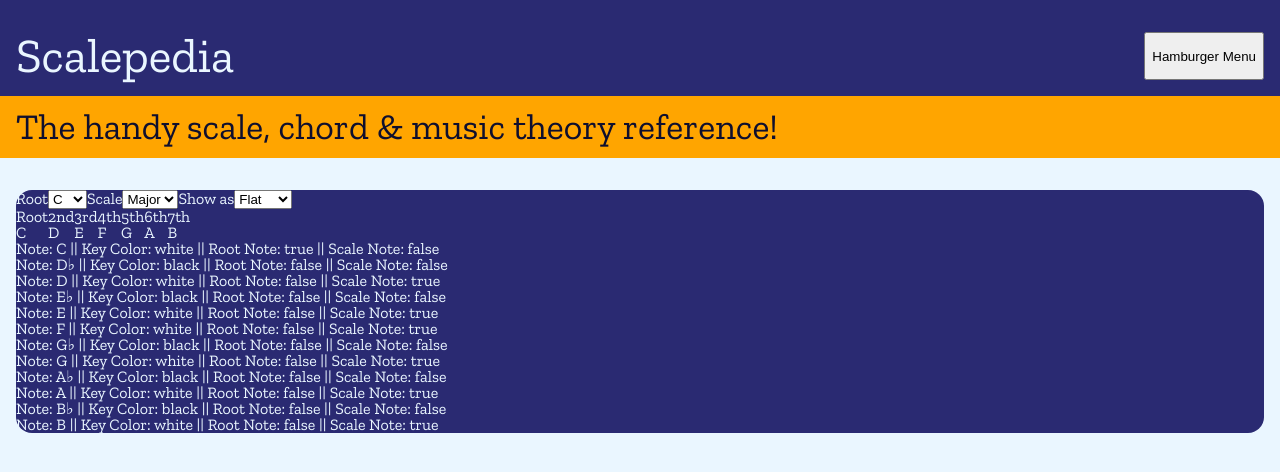
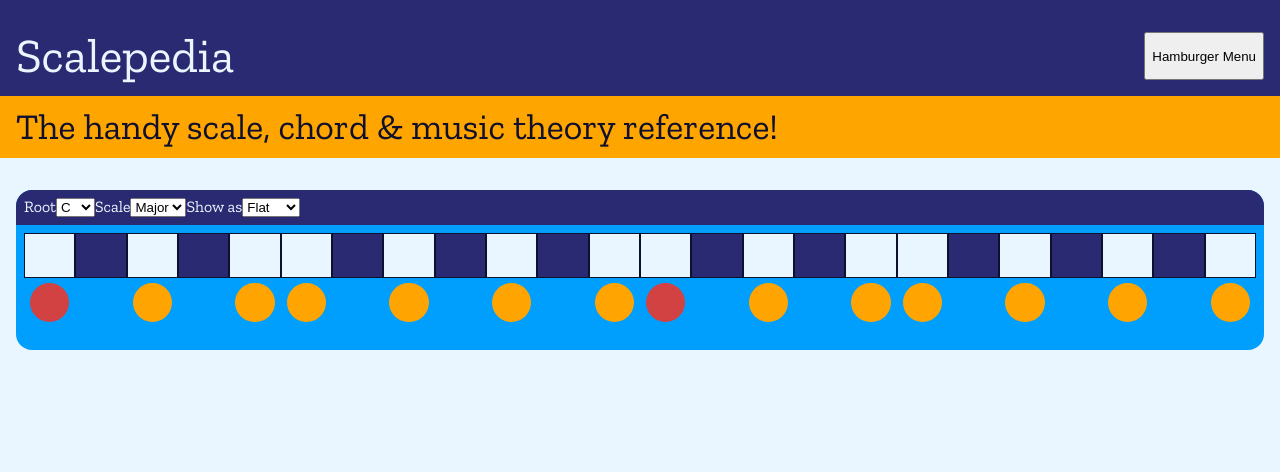
Before and after one commit to thomaswalsh92/scalepedia, a React (Create React App) app: page / in a window 1280 px wide. Shown: the top 472 px of the page. Built offline with nearby package versions, Linux system fonts and the light colour scheme.

Commit message:
implimented dynamic keyboard creation for main widget section. Some further CSS tweaks required but functionality is built

```diff
--- /dev/null
+++ b/src/App.css
@@ -0,0 +1,100 @@
+body {
+  min-height: 100vh;
+  background-color: #eaf6ff;
+}
+
+body p {
+  font-family: Zilla Slab;
+  font-size: 16px;
+  color: #0f0f2e;
+}
+
+body label {
+  font-family: Zilla Slab;
+  font-size: 16px;
+  color: #eaf6ff;
+}
+
+body table {
+  font-family: Zilla Slab;
+  font-size: 16px;
+  color: #eaf6ff;
+}
+
+.navBar {
+  background-color: #2a2a72;
+  display: -webkit-box;
+  display: -ms-flexbox;
+  display: flex;
+  -webkit-box-pack: justify;
+      -ms-flex-pack: justify;
+          justify-content: space-between;
+}
+
+.navBar p {
+  font-size: 3rem;
+  color: #eaf6ff;
+  margin-top: 2rem;
+  margin-bottom: 1rem;
+  margin-left: 1rem;
+}
+
+.navBar button {
+  margin-top: 2rem;
+  margin-right: 1rem;
+  margin-bottom: 1rem;
+}
+
+.hero {
+  background-color: orange;
+  padding: 0.8rem 1rem;
+}
+
+.hero p {
+  font-size: 2.25rem;
+  color: #0f0f2e;
+}
+
+.main {
+  overflow: auto;
+}
+
+.widget {
+  background-color: #2a2a72;
+  border-radius: 1rem;
+  min-height: 10rem;
+  margin-top: 2rem;
+  margin-left: 1rem;
+  margin-right: 1rem;
+}
+
+.widget p {
+  color: #eaf6ff;
+}
+
+.keyboard {
+  display: -webkit-box;
+  display: -ms-flexbox;
+  display: flex;
+  width: 100%;
+  -webkit-box-pack: justify;
+      -ms-flex-pack: justify;
+          justify-content: space-between;
+}
+
+.keyboardNoteWhite {
+  background-color: #eaf6ff;
+}
+
+.keyboardNoteWhite p {
+  color: #0f0f2e;
+}
+
+.keyboardNoteBlack {
+  background-color: #0f0f2e;
+}
+
+.keyboardNoteBlack p {
+  color: #eaf6ff;
+}
+/*# sourceMappingURL=App.css.map */
--- a/src/App.scss
+++ b/src/App.scss
@@ -64,7 +64,7 @@
 }
 
 .widget {
-  background-color: $lightPurple;
+  background-color: $midBlue;
   border-radius: 1rem;
   min-height: 10rem;
   margin-top: 2rem;
@@ -74,3 +74,55 @@
     color: $lightBlue;
   }
 }
+
+.controlBar {
+  background-color: $lightPurple;
+  overflow: auto;
+  border-top-right-radius: 1rem;
+  border-top-left-radius: 1rem;
+  padding: 0.5rem;
+}
+
+.keyboard {
+
+  display: grid;
+  grid-template-columns: repeat(24, 1fr) ;
+  justify-content: space-between;
+  margin-left: 0.5rem;
+  margin-right: 0.5rem;
+  margin-top: 0.5rem;
+
+}
+
+.keyboardNoteWhite {
+  box-sizing: border-box;
+  background-color: $lightBlue;
+  height: 45px;
+  width: auto;
+  border: 1px solid $darkPurple;
+  p {
+    color: $darkPurple;
+  }
+
+}
+
+.keyboardNoteBlack {
+  box-sizing: border-box;
+  background-color: $lightPurple;
+  height: 45px;
+  width: auto;
+  border: 1px solid $darkPurple;
+  p {
+    color: $lightBlue;
+  }
+}
+
+.keyboardNoteHighlight {
+  width: 80%;
+  height: 0;
+  padding-bottom: 80%;
+  border-radius: 50%;
+  margin: auto;
+  margin-top: 100%;
+  opacity: 100%;
+}
--- a/src/Widget/Keyboard.js
+++ b/src/Widget/Keyboard.js
@@ -1,34 +1,30 @@
 import { noteNumberToLetter} from '../utilities/noteNumberToLetter.js'
 
 const KeyboardNote = (props) => {
-    let keyColor
-    let isRoot
-    let isScaleNotRoot
-
-    if (props.isWhite === true) {
-        keyColor = 'white'
+    let isRootStyling = {
+        opacity: '0%',
+        backgroundColor: '$lightBlue'
     }
-    else {
-        keyColor = 'black'
-    };
 
     if (props.isRoot === true) {
-        isRoot = 'true'
+        isRootStyling.opacity = '100%'
+        isRootStyling.backgroundColor = '#D34242'
     }
-    else {
-        isRoot = 'false'
-    };
 
     if (props.isScaleNotRoot === true) {
-        isScaleNotRoot = 'true'
+        isRootStyling.opacity = '100%'
+        isRootStyling.backgroundColor = '#FFA400'
     }
-    else {
-        isScaleNotRoot = 'false'
-    };
-
 
     return (
-        <div><p>Note: {noteNumberToLetter(props.noteNumber, props.showAs)} ||  Key Color: {keyColor} ||  Root Note: {isRoot} || Scale Note: {isScaleNotRoot}</p></div>
+        <div
+        className={props.isWhite ? "keyboardNoteWhite" : "keyboardNoteBlack"}>
+            <div
+            className="keyboardNoteHighlight"
+            style={isRootStyling}>
+
+            </div>
+        </div>
     );
 
 }
@@ -52,17 +48,17 @@
             isScaleNotRoot: false,
             noteNumber: null
         }
-        noteObject.noteNumber = i
-        if (octaveKeyIsWhite[i] === true) {
+        noteObject.noteNumber = i % 12
+        if (octaveKeyIsWhite[i % 12] === true) {
             noteObject.isWhite = true
         } else {
             noteObject.isWhite = false
         };
         for (let j = 0; j < props.noteNumbers.length; j++) {
-            if (i === props.noteNumbers[j] && j === 0) {
+            if ((i % 12) === props.noteNumbers[j] && j === 0) {
                 noteObject.isRoot = true
             }
-            else if (i === props.noteNumbers[j]) {
+            else if ((i % 12) === props.noteNumbers[j]) {
                 noteObject.isScaleNotRoot = true
             }
         }
@@ -70,10 +66,8 @@
         keyboardNotes.push(noteObject)
     };
 
-    console.log (props.noteNumbers)
-
     return (
-        <div>
+        <div className="keyboard">
             {keyboardNotes.map((keyboardNote, x) => (
             <KeyboardNote
             key={x}
--- a/src/Widget/Widget.js
+++ b/src/Widget/Widget.js
@@ -19,12 +19,12 @@
             changeScaleIntervals={props.changeScaleIntervals}
             showAs={props.showAs}
             changeShowAs={props.changeShowAs} />
-            <NoteSection
+            {/* <NoteSection
             showAs={props.showAs}
             noteNumbers={noteNumbers}
-            />
+            /> */}
             <Keyboard
-            length="12"
+            length="24"
             noteNumbers={noteNumbers}
             showAs={props.showAs}
             />
--- a/src/utilities/noteNumberLookup.js
+++ b/src/utilities/noteNumberLookup.js
@@ -2,7 +2,7 @@
 //array of values corresponding to the notes in that scale.
 
 export const noteNumberLookup = (rootNote, scaleIntervals) => {
-    console.log (`calling noteNumberLook up and the root note is: ${rootNote}, scaleIntervals is ${scaleIntervals}`)
+    //console.log (`calling noteNumberLook up and the root note is: ${rootNote}, scaleIntervals is ${scaleIntervals}`)
     let noteNumbers = []
     let accumulator = 0
     for (let i in scaleIntervals) {
--- a/src/utilities/noteNumberToLetter.js
+++ b/src/utilities/noteNumberToLetter.js
@@ -1,7 +1,7 @@
 //takes a single noteNumber and returns the value as a note Letter
 
 export const noteNumberToLetter = (noteNumber, showAs) => {
-    console.log (`the note number is ${noteNumber}, the showAs is ${showAs}`)
+    //console.log (`the note number is ${noteNumber}, the showAs is ${showAs}`)
     if (showAs === 'flat') {
         switch (noteNumber) {
             case 0:
```
Also changed, not shown: 1 other file (tests, documents, lock files or other folders).
